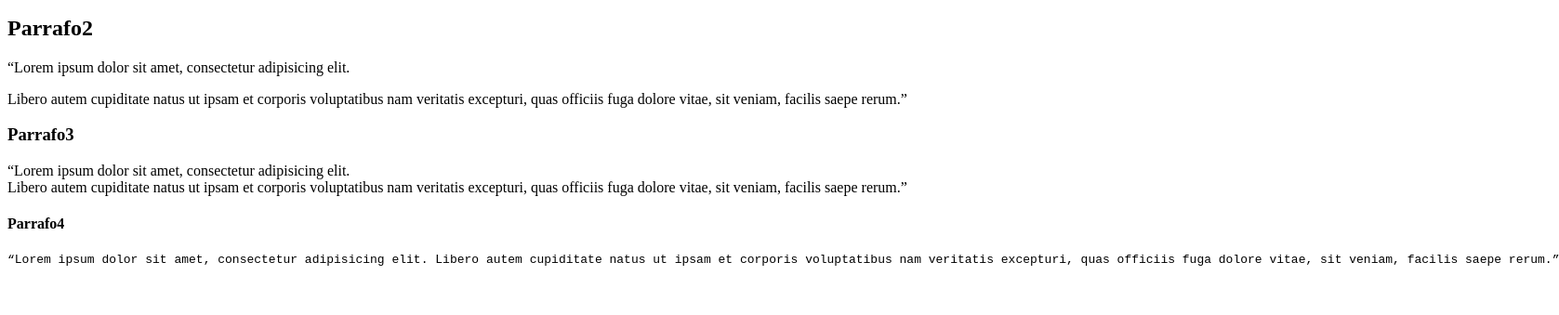
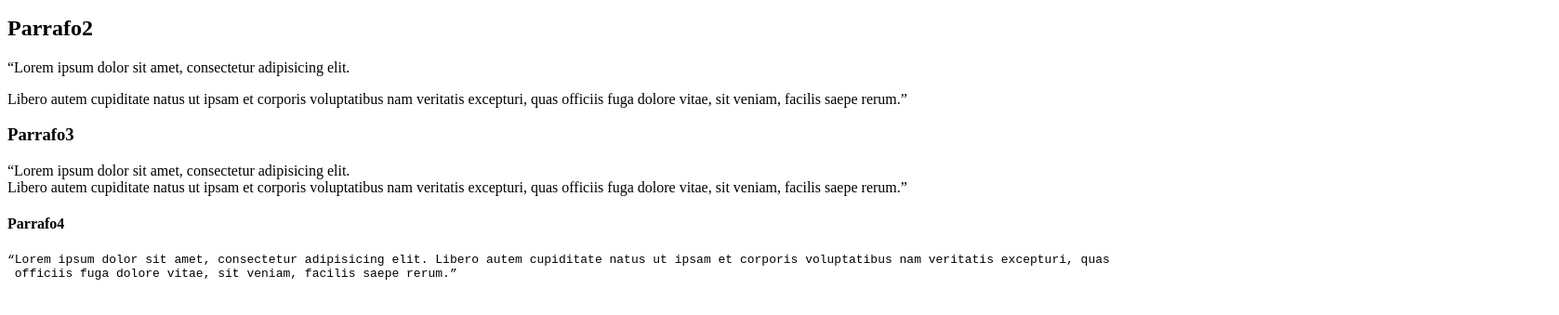
Before and after one commit to Guillermo8609/CarlosValleActividad1, a plain HTML site: page index.html in a window 1280 px wide. Shown: the part 119-458 px from the top of the page at 93% size, 1677 px wide, since content can reach past the window. Drawn offline with Linux system fonts and the light colour scheme.

Commit message:
correccion

```diff
--- a/index.html
+++ b/index.html
@@ -24,7 +24,7 @@
 
         </Div>
         <h4>Parrafo4</h4>
-        <pre>“Lorem ipsum dolor sit amet, consectetur adipisicing elit. Libero autem cupiditate natus ut ipsam et corporis voluptatibus nam veritatis excepturi, quas officiis fuga dolore vitae, sit veniam, facilis saepe rerum.”</pre>
+        <pre>“Lorem ipsum dolor sit amet, consectetur adipisicing elit. Libero autem cupiditate natus ut ipsam et corporis voluptatibus nam veritatis excepturi, quas <br> officiis fuga dolore vitae, sit veniam, facilis saepe rerum.”</pre>
         </Div>
 
     </div>
```
